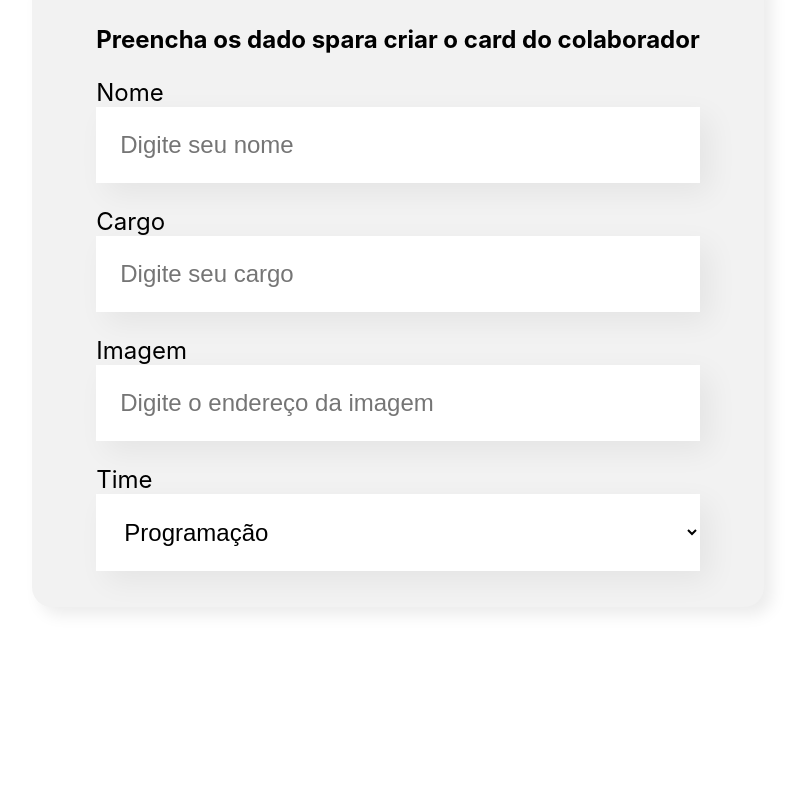
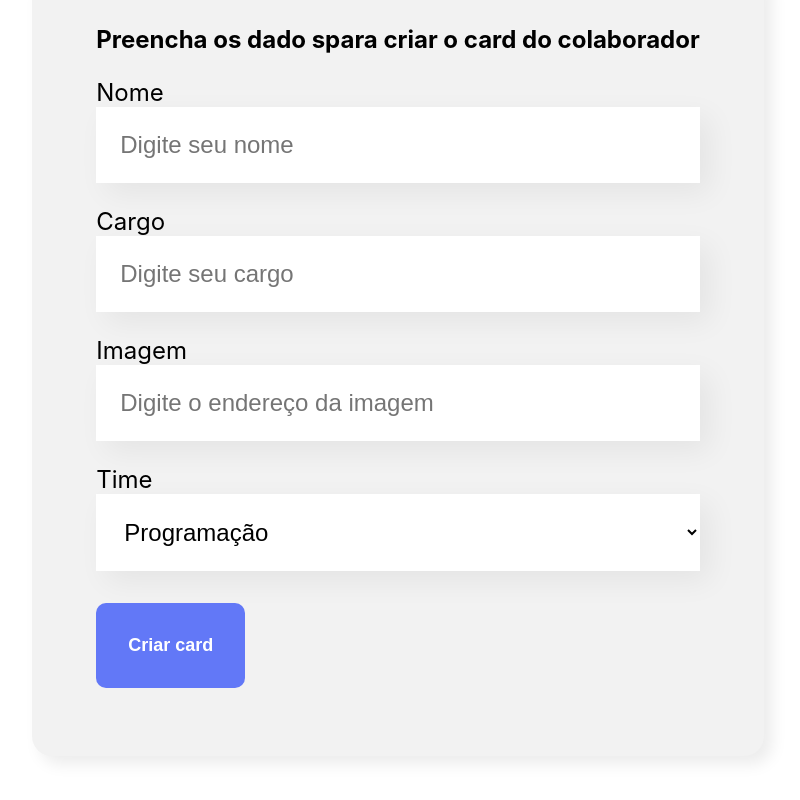
Before and after one commit to DavidCavalcanti/react-organograma, a React (Create React App) app in the folder organo/: page / in a window 1280 px wide. Shown: the part 609-1409 px from the top of the page, without its empty margins (242-1042 px from the left). Before the commit the page ends 1296 px from the top, so only its background shows below. Built offline with nearby package versions, Linux system fonts and the light colour scheme.

Commit message:
Exibir componente no front

```diff
--- a/organo/src/components/Formulario/index.js
+++ b/organo/src/components/Formulario/index.js
@@ -1,3 +1,4 @@
+import Botao from '../Botao';
 import CampoTexto from '../CampoTexto';
 import ListaSuspensa from '../ListaSuspensa';
 import './Formulario.css';
@@ -20,7 +21,8 @@ const Formulario = () => {
                 <CampoTexto label="Nome" placeholder="Digite seu nome" />
                 <CampoTexto label="Cargo" placeholder="Digite seu cargo" />
                 <CampoTexto label="Imagem" placeholder="Digite o endereço da imagem" />
-                <ListaSuspensa label="Time" itens={times}/>
+                <ListaSuspensa label="Time" itens={times} />
+                <Botao texto="Criar card"/>
             </form>
         </section>
     )
```
